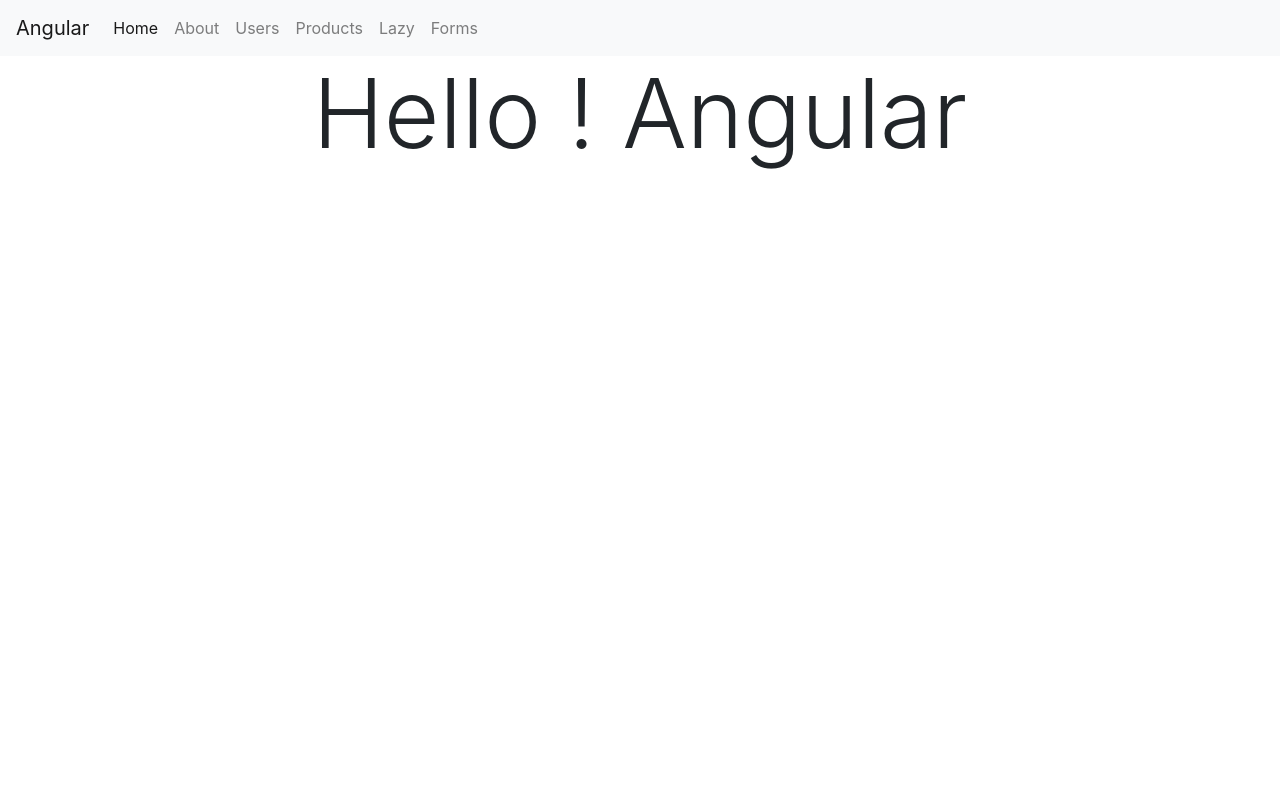
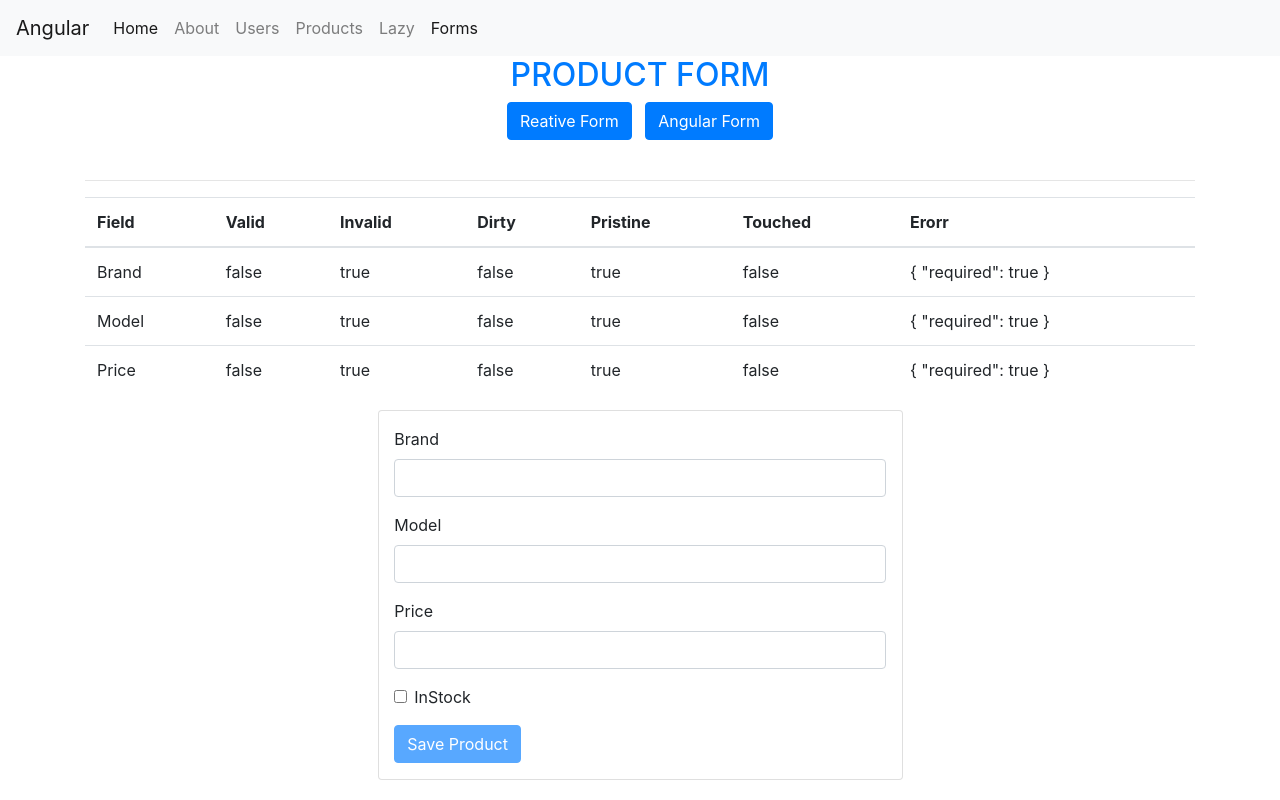
Before and after one commit to iammahesh09/angular-test, an Angular app: page /forms/angularForm in a window 1280 px wide. Before the commit this address led to /. Built offline with nearby package versions, Linux system fonts and the light colour scheme.

Commit message:
Reative Form Validations

```diff
--- a/src/app/AppRouting.ts
+++ b/src/app/AppRouting.ts
@@ -1,6 +1,5 @@
-
 import { NgModule } from '@angular/core';
-import { RouterModule, Routes } from '@angular/router';
+import { RouterModule, Routes, Router } from '@angular/router';
 import { HomeComponent } from './home/home.component';
 import { AboutComponent } from './about/about.component';
 import { UsersComponent } from './users/users.component';
@@ -11,10 +10,17 @@
 import { UserCommentComponent } from './users/user-details/comments/user.comment.component';
 import { LazyComponent } from './lazy.component';
 import { FormsComponent } from './forms/forms.component';
+import { AnglarFormComponent } from './forms/anglar-form/anglar-form.component';
+import { ReativeFormComponent } from './forms/reative-form/reative.component';
 
 const childRoutes: Routes = [
     { path: 'user-review', component: UserReviewComponent },
     { path: 'user-comment', component: UserCommentComponent }
+]
+
+const childForm:Routes = [
+    {path:'angularForm', component:AnglarFormComponent},
+    {path:'reativeForm', component:ReativeFormComponent}
 ]
 
 const appRoutes: Routes = [
@@ -23,10 +29,10 @@
     { path: 'Users', component: UsersComponent },
     { path: 'Users/:login', component: UserDetailsComponent, children: childRoutes },
     { path: 'ProductsList', component: ProductListComponent },
-    { path: 'lazy', component: LazyComponent, loadChildren:'./lazy.module#LazyModule' },
-    {path:'forms', component:FormsComponent},
-    //{ path: '**', component: PageNotFoundComponent },
-    { path: '**', redirectTo: '/' }
+    { path: 'lazy', component: LazyComponent, loadChildren: './lazy.module#LazyModule' },
+    { path: 'forms', component: FormsComponent, children:childForm },
+    { path: '**', component: PageNotFoundComponent },
+    //{ path: '**', redirectTo: '/' }
 ]
 @NgModule({
     imports: [RouterModule.forRoot(appRoutes)],
--- /dev/null
+++ b/src/app/forms/anglar-form/anglar-form.component.css
@@ -0,0 +1,2 @@
+
+.card{padding: 3%;}
--- /dev/null
+++ b/src/app/forms/anglar-form/anglar-form.component.html
@@ -0,0 +1,77 @@
+<br><hr>
+<table class="table">
+    <thead>
+      <tr>
+        <th>Field</th>
+        <th>Valid</th>
+        <th>Invalid</th>
+        <th>Dirty</th>
+        <th>Pristine</th>
+        <th>Touched</th>
+        <th>Erorr</th>
+      </tr>
+    </thead>
+    <tbody>
+      <tr>
+        <td>Brand</td>
+        <td>{{brand.valid}}</td>
+        <td>{{brand.invalid}}</td>
+        <td>{{brand.dirty}}</td>
+        <td>{{brand.pristine}}</td>
+        <td>{{brand.touched}}</td>
+        <td>{{brand.errors | json}}</td>
+      </tr>
+      <tr>
+          <td>Model</td>
+          <td>{{model.valid}}</td>
+          <td>{{model.invalid}}</td>
+          <td>{{model.dirty}}</td>
+          <td>{{model.pristine}}</td>
+          <td>{{model.touched}}</td>
+          <td>{{model.errors | json}}</td>
+        </tr>
+        <tr>
+            <td>Price</td>
+            <td>{{price.valid}}</td>
+            <td>{{price.invalid}}</td>
+            <td>{{price.dirty}}</td>
+            <td>{{price.pristine}}</td>
+            <td>{{price.touched}}</td>
+            <td>{{price.errors | json}}</td>
+        </tr>
+
+    </tbody>
+  </table>
+<div class="col-sm-10 col-lg-6 offset-sm-1 offset-lg-3">
+  <div class="card">
+    <form novalidate #productForm="ngForm">
+      <div class="form-group">
+        <label for="brand">Brand</label>
+        <input type="text" class="form-control" minlength="2" [(ngModel)]="product.brand" name="brand" #brand="ngModel" required>
+          <span class="text-danger" *ngIf="brand.touched && brand.errors?.required">brand name required</span>
+          <span class="text-danger" *ngIf="brand.touched && brand.errors?.minlength">Min 2 Chars</span>
+      </div>
+      <div class="form-group">
+        <label for="model">Model</label>
+        <input type="text" class="form-control" [(ngModel)]="product.model" name="model" #model="ngModel" required>
+        <span class="text-danger" *ngIf="model.touched &&  model.errors?.required">model name required</span>
+      </div>
+      <div class="form-group">
+        <label for="price">Price</label>
+        <input type="text" class="form-control" pattern="[0-9]{2,6}" [(ngModel)]="product.price" name="price" #price="ngModel" required>
+        <span class="text-danger" *ngIf="price.touched &&  price.errors?.required">set price</span>
+        <span class="text-danger" *ngIf="price.touched &&  price.errors?.pattern">Invalid Price</span>
+      </div>
+
+      <div class="form-group">
+        <div class="form-check">
+          <input class="form-check-input" type="checkbox" [(ngModel)]="product.inStock" name="inStock" required>
+          <label class="form-check-label" for="inStock">
+            InStock
+          </label>
+        </div>
+      </div>
+      <button type="submit" (click)="sendProductNewData()" [disabled]="productForm.invalid" class="btn btn-primary">Save Product</button>
+    </form>
+  </div>
+</div>
--- /dev/null
+++ b/src/app/forms/anglar-form/anglar-form.component.ts
@@ -0,0 +1,20 @@
+import { Component, OnInit } from '@angular/core';
+@Component({
+  selector: 'app-angular-forms',
+  templateUrl: './anglar-form.component.html',
+  styleUrls: ['./anglar-form.component.css']
+})
+
+export class AnglarFormComponent implements OnInit {
+  product: any = {};
+
+  constructor() { }
+
+  sendProductNewData(){
+    console.log(this.product)
+  }
+
+  ngOnInit() {
+  }
+
+}
--- a/src/app/forms/forms.component.html
+++ b/src/app/forms/forms.component.html
@@ -1,77 +1,6 @@
 <h2 class="text-center dispaly-2 text-primary text-uppercase">Product Form</h2>
-<table class="table">
-    <thead>
-      <tr>
-        <th>Field</th>
-        <th>Valid</th>
-        <th>Invalid</th>
-        <th>Dirty</th>
-        <th>Pristine</th>
-        <th>Touched</th>
-        <th>Erorr</th>
-      </tr>
-    </thead>
-    <tbody>
-      <tr>
-        <td>Brand</td>
-        <td>{{brand.valid}}</td>
-        <td>{{brand.invalid}}</td>
-        <td>{{brand.dirty}}</td>
-        <td>{{brand.pristine}}</td>
-        <td>{{brand.touched}}</td>
-        <td>{{brand.errors | json}}</td>
-      </tr>
-      <tr>
-          <td>Model</td>
-          <td>{{model.valid}}</td>
-          <td>{{model.invalid}}</td>
-          <td>{{model.dirty}}</td>
-          <td>{{model.pristine}}</td>
-          <td>{{model.touched}}</td>
-          <td>{{model.errors | json}}</td>
-        </tr>
-        <tr>
-            <td>Price</td>
-            <td>{{price.valid}}</td>
-            <td>{{price.invalid}}</td>
-            <td>{{price.dirty}}</td>
-            <td>{{price.pristine}}</td>
-            <td>{{price.touched}}</td>
-            <td>{{price.errors | json}}</td>
-        </tr>
-
-    </tbody>
-  </table>
-<div class="col-sm-10 col-lg-6 offset-sm-1 offset-lg-3">
-  <div class="card">
-    <form novalidate #productForm="ngForm">
-      <div class="form-group">
-        <label for="brand">Brand</label>
-        <input type="text" class="form-control" minlength="2" [(ngModel)]="product.brand" name="brand" #brand="ngModel" required>
-          <span class="text-danger" *ngIf="brand.touched && brand.errors?.required">brand name required</span>
-          <span class="text-danger" *ngIf="brand.touched && brand.errors?.minlength">Min 2 Chars</span>
-      </div>
-      <div class="form-group">
-        <label for="model">Model</label>
-        <input type="text" class="form-control" [(ngModel)]="product.model" name="model" #model="ngModel" required>
-        <span class="text-danger" *ngIf="model.touched &&  model.errors?.required">model name required</span>
-      </div>
-      <div class="form-group">
-        <label for="price">Price</label>
-        <input type="text" class="form-control" pattern="[0-9]{2,6}" [(ngModel)]="product.price" name="price" #price="ngModel" required>
-        <span class="text-danger" *ngIf="price.touched &&  price.errors?.required">set price</span>
-        <span class="text-danger" *ngIf="price.touched &&  price.errors?.pattern">Invalid Price</span>
-      </div>
-
-      <div class="form-group">
-        <div class="form-check">
-          <input class="form-check-input" type="checkbox" [(ngModel)]="product.inStock" name="inStock" required>
-          <label class="form-check-label" for="inStock">
-            InStock
-          </label>
-        </div>
-      </div>
-      <button type="submit" (click)="sendProductNewData()" [disabled]="productForm.invalid" class="btn btn-primary">Save Product</button>
-    </form>
-  </div>
+<div class="justify-content-center text-center">
+  <button class="btn btn-primary" routerLink="reativeForm">Reative Form</button> &nbsp;
+  <button class="btn btn-primary" routerLink="angularForm">Angular Form</button>
 </div>
+<router-outlet></router-outlet>
--- a/src/app/forms/forms.component.ts
+++ b/src/app/forms/forms.component.ts
@@ -7,13 +7,9 @@
 })
 
 export class FormsComponent implements OnInit {
-  product: any = {};
 
   constructor() { }
 
-  sendProductNewData(){
-    console.log(this.product)
-  }
 
   ngOnInit() {
   }
--- /dev/null
+++ b/src/app/forms/reative-form/reative.component.html
@@ -0,0 +1,34 @@
+<br><hr>
+
+<div class="col-sm-10 col-lg-6 offset-sm-1 offset-lg-3">
+  <div class="card">
+    <form [formGroup]="formData">
+      <div class="form-group">
+        <label for="brand">Brand</label>
+        <input type="text" class="form-control" minlength="2" formControlName="brand" required>
+        <span class="text-danger" *ngIf="formData.controls.brand.errors?.required">Required</span>
+        <span class="text-danger" *ngIf="formData.controls.brand.errors?.minlength">Min 3 Chars</span>
+      </div>
+      <div class="form-group">
+        <label for="model">Model</label>
+        <input type="text" class="form-control" formControlName="model" required>
+        <span class="text-danger" *ngIf="formData.controls.model.errors?.required">Required</span>
+      </div>
+      <div class="form-group">
+        <label for="price">Price</label>
+        <input type="text" class="form-control" pattern="[0-9]{2,6}" formControlName="price" required>
+        <span class="text-danger" *ngIf="formData.controls.price.errors?.required">Required</span>
+      </div>
+
+      <div class="form-group">
+        <div class="form-check">
+          <input class="form-check-input" type="checkbox" formControlName="inStock" required>
+          <label class="form-check-label" for="inStock">
+            InStock
+          </label>
+        </div>
+      </div>
+      <button type="submit" (click)="sendProductNewData()" [disabled]="formData.invalid" class="btn btn-primary">Save Product</button>
+    </form>
+  </div>
+</div>
--- /dev/null
+++ b/src/app/forms/reative-form/reative.component.ts
@@ -0,0 +1,26 @@
+
+import { Component } from '@angular/core';
+import { FormBuilder, FormGroup, Validators } from '@angular/forms';
+
+@Component({
+  selector: 'app-reative-form',
+  templateUrl: 'reative.component.html'
+})
+
+export class ReativeFormComponent {
+
+  formData: FormGroup;
+
+  constructor(private formBuilder: FormBuilder, ) {
+    this.formData = formBuilder.group({
+      brand: ['', [Validators.required,Validators.minLength(2)]],
+      model: ['',[Validators.required]],
+      price: ['',[Validators.required,Validators.pattern("[0-9]{2,6}")]],
+      inStock: []
+    })
+  }
+
+  sendProductNewData() {
+    console.log(this.formData)
+  }
+}
```
Also changed, not shown: src/app/app.module.ts (+8 -3 lines), 1 other file (tests, documents, lock files or other folders).
